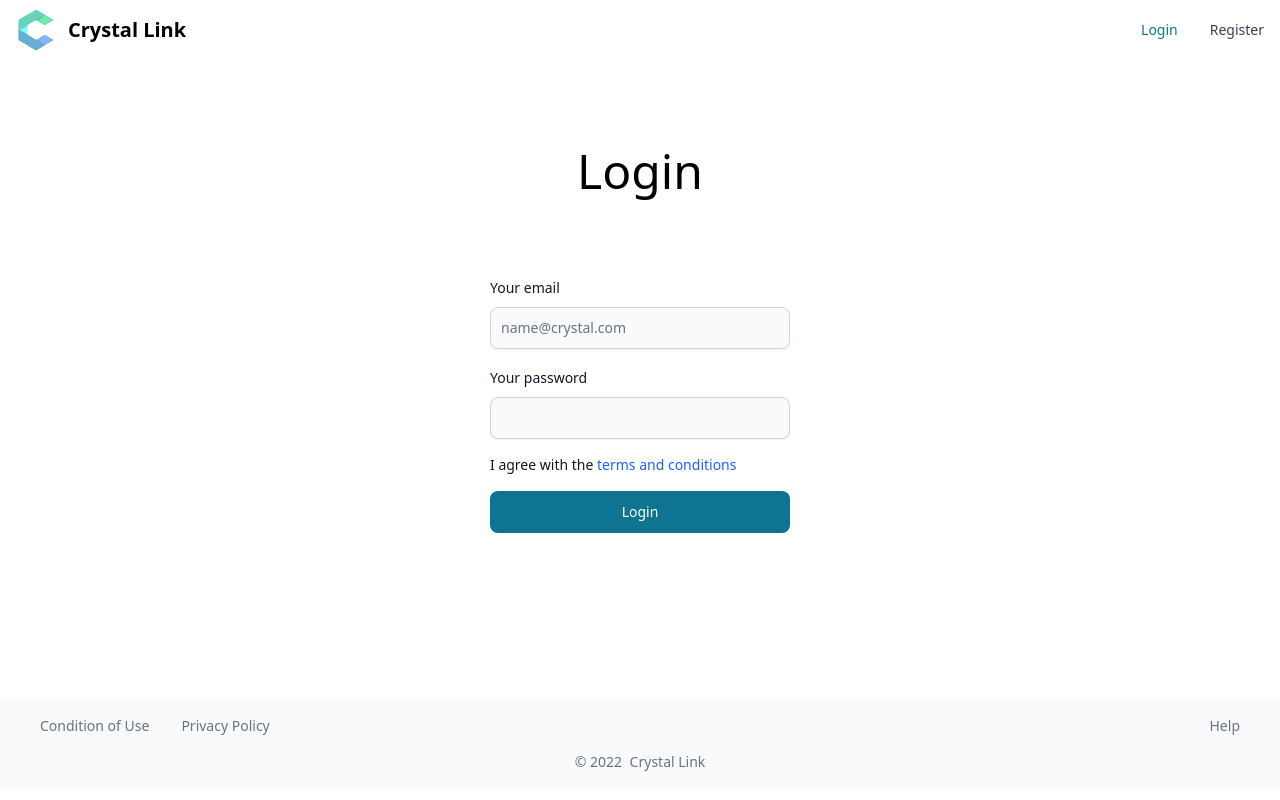
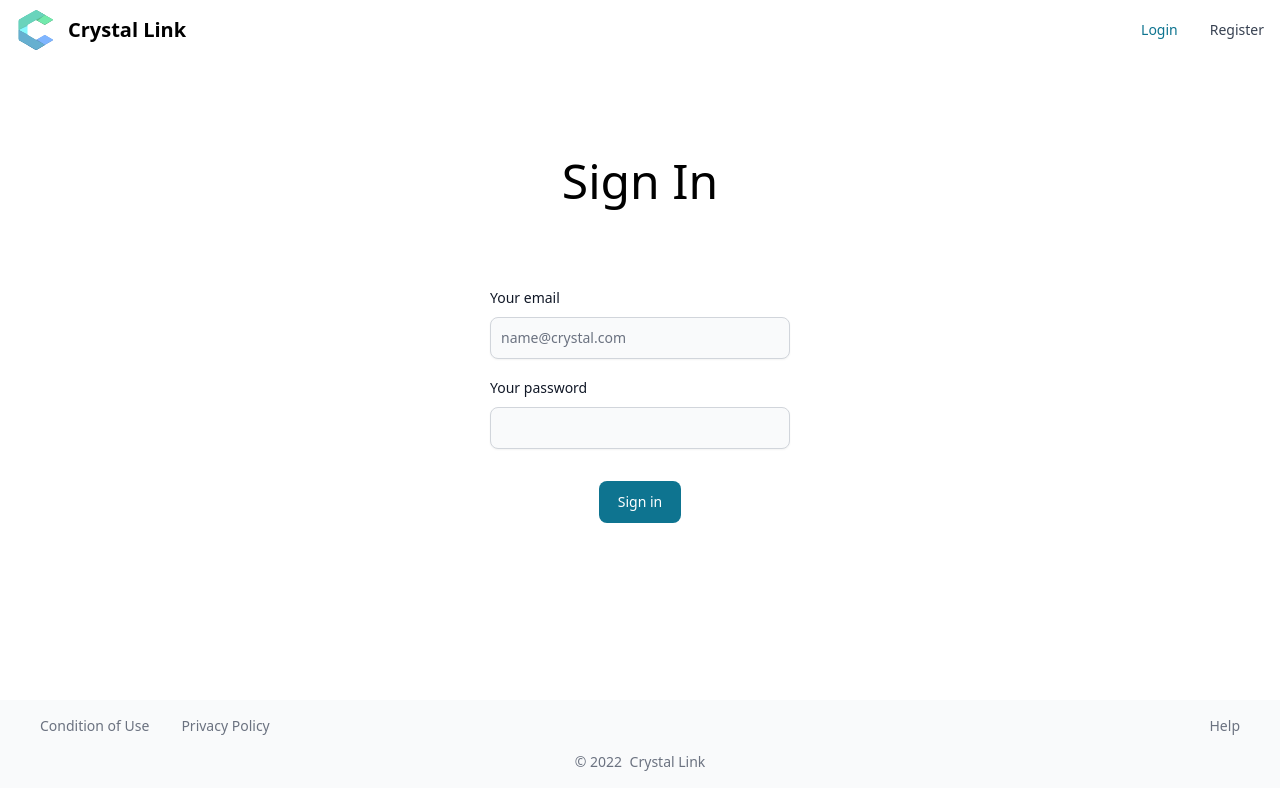
Before and after one commit to ashesdangol/crystal-link, a React (Create React App) app in the folder front-end/: page / in a window 1280 px wide. Built offline with nearby package versions, Linux system fonts and the light colour scheme.

Commit message:
Login and Register styling

```diff
--- a/front-end/src/pages/LoginForm.jsx
+++ b/front-end/src/pages/LoginForm.jsx
@@ -37,7 +37,7 @@ function LoginForm(){
 
     return(
         <section className={cssModule.section__signup}>
-            <h1>Login</h1>
+            <h1>Sign In</h1>
             <form className="flex flex-col gap-4" onSubmit={loginUser}>
                 <div>
                     <div className="mb-2 block">
@@ -80,7 +80,7 @@ function LoginForm(){
 
                 <div className="flex items-center gap-2">
                     {/* <No Display Name id="agree" /> */}
-                    <Label htmlFor="agree">
+                    {/* <Label htmlFor="agree">
                     I agree with the{' '}
                     <a
                         href="/forms"
@@ -88,11 +88,14 @@ function LoginForm(){
                     >
                         terms and conditions
                     </a>
-                    </Label>
+                    </Label> */}
                 </div>
-                <Button type="submit">
-                    Login
+                <div className="flex justify-center">
+                <Button type="submit" >
+                    Sign in
                 </Button>
+                </div>
+
             </form>
         </section>
 
--- a/front-end/src/pages/Signup.jsx
+++ b/front-end/src/pages/Signup.jsx
@@ -148,7 +148,7 @@ function Signup(){
                 </div>
                 <div className="flex items-center gap-2">
                     {/* <No Display Name id="agree" /> */}
-                    <Label htmlFor="agree">
+                    {/* <Label htmlFor="agree">
                     I agree with the{' '}
                     <a
                         href="/forms"
@@ -156,11 +156,13 @@ function Signup(){
                     >
                         terms and conditions
                     </a>
-                    </Label>
+                    </Label> */}
                 </div>
-                <Button type="submit">
-                    Register new account
+                <div className="flex justify-center">
+                <Button type="submit" >
+                    Register
                 </Button>
+                </div>
             </form>
         </section>
 
```
